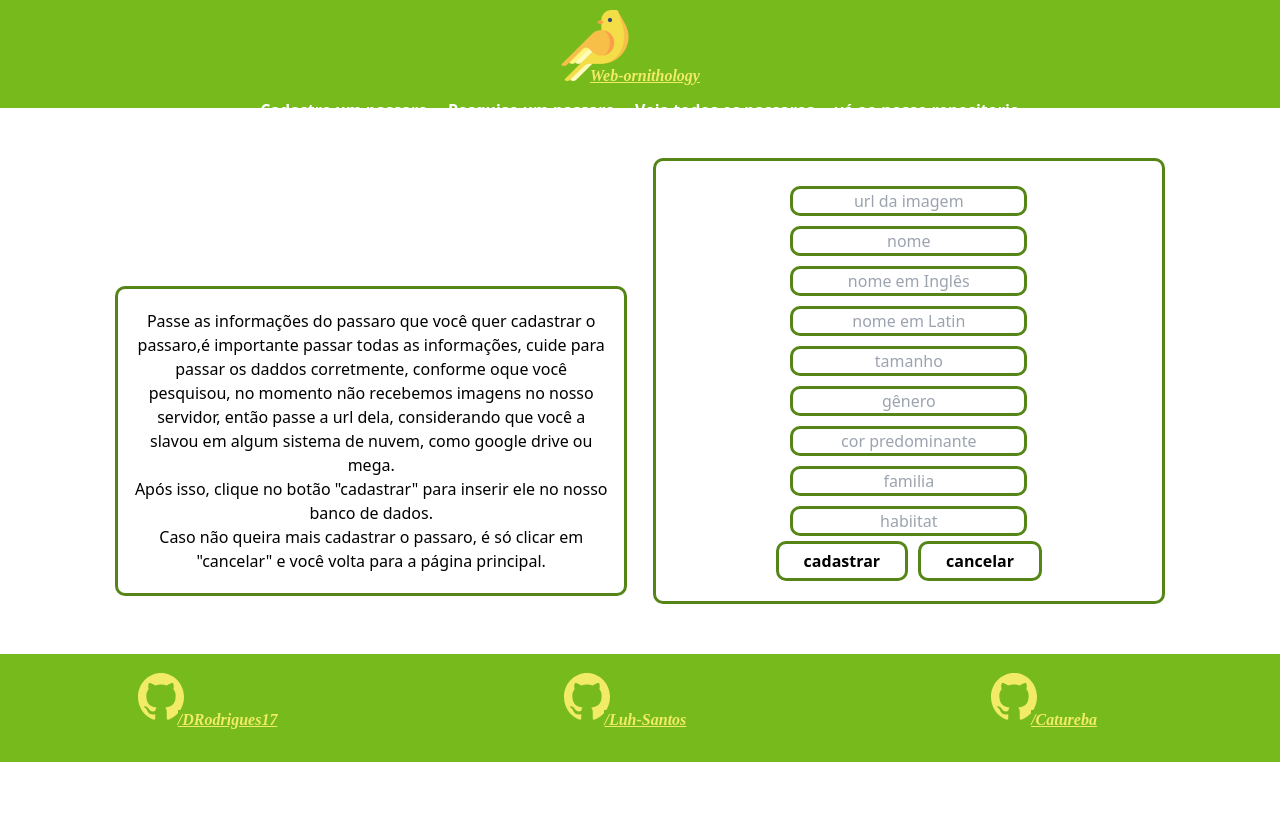
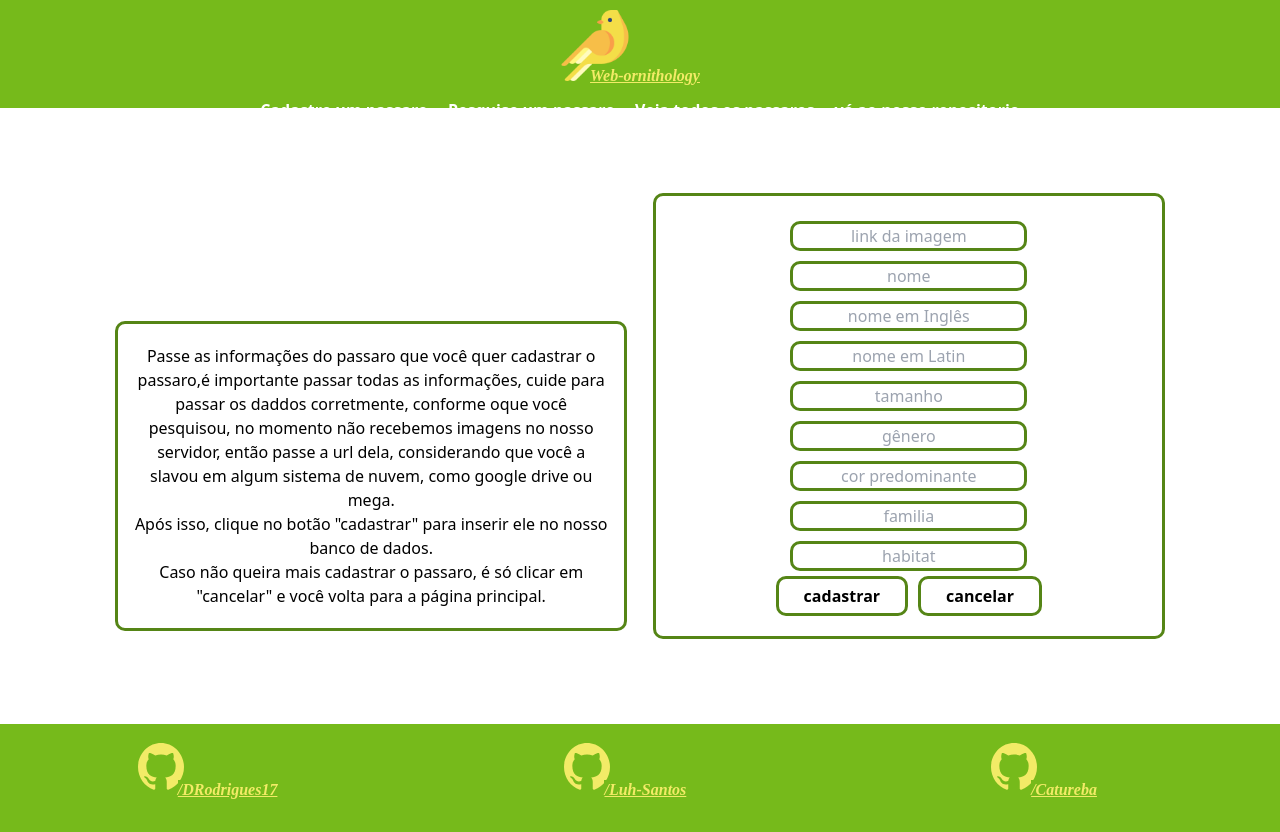
Before and after one commit to DRodrigues17/web-ornithology, an Angular app in the folder frontend/: page /post in a window 1280 px wide. Before the commit the page ends 800 px from the top, so only its background shows below. Built offline with nearby package versions, Linux system fonts and the light colour scheme.

Commit message:
post terminado

```diff
--- a/frontend/src/app/Components/tela-postagem/tela-postagem.component.css
+++ b/frontend/src/app/Components/tela-postagem/tela-postagem.component.css
@@ -4,7 +4,7 @@
 .conteiner{
     width: 82vw;
     margin: 50px auto 50px;
-    /* padding: 30px 0; */
+    padding: 2.75% 0;
 }
 .right-box,.left-box{
     display: inline-block;
--- a/frontend/src/app/Components/tela-postagem/tela-postagem.component.html
+++ b/frontend/src/app/Components/tela-postagem/tela-postagem.component.html
@@ -21,21 +21,22 @@
     </div>
     <div class="right-box">
         <div class="cadastro-conteiner">
-                <form  class="input-container">
-                    <input class="inputs" id="url" type="text" placeholder="url da imagem">
-                    <input class="inputs" type="text" placeholder="nome">
-                    <input class="inputs" type="text" placeholder="nome em Inglês">
-                    <input class="inputs" type="text" placeholder="nome em Latin">
-                    <input class="inputs" type="text" placeholder="tamanho">
-                    <input class="inputs" type="text" placeholder="gênero">
-                    <input class="inputs" type="text" placeholder="cor predominante">
-                    <input class="inputs" type="text" placeholder="familia">
-                    <input class="inputs" type="text" placeholder="habiitat">
+                <form  class="input-container" [formGroup]="formPassaro" (ngSubmit)="cadastrarPassaro()">
+                    <input class="inputs" type="text" placeholder="link da imagem" formControlName="linkImagem">
+                    <input class="inputs" type="text" placeholder="nome" formControlName="nome">
+                    <input class="inputs" type="text" placeholder="nome em Inglês" formControlName="nomeIngles">
+                    <input class="inputs" type="text" placeholder="nome em Latin" formControlName="nomeLatin">
+                    <input class="inputs" type="text" placeholder="tamanho" formControlName="tamanho">
+                    <input class="inputs" type="text" placeholder="gênero" formControlName="genero">
+                    <input class="inputs" type="text" placeholder="cor predominante" formControlName="corPredominante">
+                    <input class="inputs" type="text" placeholder="familia" formControlName="familia">
+                    <input class="inputs" type="text" placeholder="habitat" formControlName="habitat">
+                    <div class="button-container">
+                        <input type="submit" class="botoes-pesquisa botao-cadastrar" value="cadastrar">
+                        <button class="botoes-pesquisa botao-cancelar" routerLink="/list">cancelar</button>
+                    </div>
                 </form>
-            <div class="button-container">
-                <button class="botoes-pesquisa botao-cadastrar" onclick="realizarCadastro()">cadastrar</button>
-                <button class="botoes-pesquisa botao-cancelar" routerLink="/list">cancelar</button>
-            </div>
+
         </div>
     </div>
 
--- a/frontend/src/app/Components/tela-postagem/tela-postagem.component.ts
+++ b/frontend/src/app/Components/tela-postagem/tela-postagem.component.ts
@@ -1,7 +1,7 @@
 import { Component, OnInit } from '@angular/core';
-import { NonNullableFormBuilder } from '@angular/forms';
 import { Passaro } from 'src/app/interface/Passaro';
 import { PassaroService } from 'src/app/service/PassaroService';
+import { FormGroup, FormControl } from '@angular/forms'
 
 @Component({
   selector: 'app-tela-postagem',
@@ -10,7 +10,7 @@ import { PassaroService } from 'src/app/service/PassaroService';
 })
 export class TelaPostagemComponent implements OnInit {
 
-  passaro!: Passaro;
+  formPassaro!: FormGroup;
 
 
 
@@ -19,18 +19,27 @@ export class TelaPostagemComponent implements OnInit {
   ) { }
 
   ngOnInit(): void {
+    this.createForm(new Passaro());
   }
 
-  realizarCadastro(): void{
-    this.passaro.linkImagem = '';
-    this.passaro.nome ="";
-    this.passaro.nomeIngles ="";
-    this.passaro.nomeLatin ="";
-    this.passaro.tamanho ="";
-    this.passaro.genero ="";
-    this.passaro.corPredominante ="";
-    this.passaro.familia ="";
-    this.passaro.habitat ="";
-    console.log(this.passaro);
+
+  createForm(passaroForm: Passaro){
+    this.formPassaro = new FormGroup({
+      linkImagem: new FormControl(passaroForm.linkImagem),
+      nome: new FormControl(passaroForm.nome),
+      nomeIngles: new FormControl(passaroForm.nomeIngles),
+      nomeLatin: new FormControl(passaroForm.nomeLatin),
+      tamanho: new FormControl(passaroForm.tamanho),
+      genero: new FormControl(passaroForm.genero),
+      corPredominante: new FormControl(passaroForm.corPredominante),
+      familia: new FormControl(passaroForm.familia),
+      habitat: new FormControl(passaroForm.habitat)
+    })
+  }
+
+
+  cadastrarPassaro() {
+    console.log(this.formPassaro.value);
+    this.passaroService.create$(this.formPassaro.value as Passaro).subscribe();
   }
 }
--- a/frontend/src/app/app.module.ts
+++ b/frontend/src/app/app.module.ts
@@ -11,6 +11,7 @@ import { TelaPostagemComponent } from './Components/tela-postagem/tela-postagem.
 import { TelaListagemComponent } from './Components/tela-listagem/tela-listagem.component';
 import { TelaPesquisaComponent } from './Components/tela-pesquisa/tela-pesquisa.component';
 import { HomeComponent } from './Components/home/home.component';
+import { ReactiveFormsModule } from '@angular/forms';
 
 @NgModule({
   declarations: [
@@ -26,7 +27,8 @@ import { HomeComponent } from './Components/home/home.component';
   imports: [
     BrowserModule,
     HttpClientModule,
-    AppRoutingModule
+    AppRoutingModule,
+    ReactiveFormsModule
   ],
   providers: [],
   bootstrap: [AppComponent]
--- a/frontend/src/app/interface/Passaro.ts
+++ b/frontend/src/app/interface/Passaro.ts
@@ -1,11 +1,11 @@
-export interface Passaro {
-    linkImagem: string;
-    nome: string;
-    nomeIngles: string;
-    nomeLatin: string;
-    tamanho: string;
-    genero: string;
-    corPredominante: string;
-    familia: string;
-    habitat: string;
+export class Passaro {
+    linkImagem!: string;
+    nome!: string;
+    nomeIngles!: string;
+    nomeLatin!: string;
+    tamanho!: string;
+    genero!: string;
+    corPredominante!: string;
+    familia!: string;
+    habitat!: string;
 }
```
